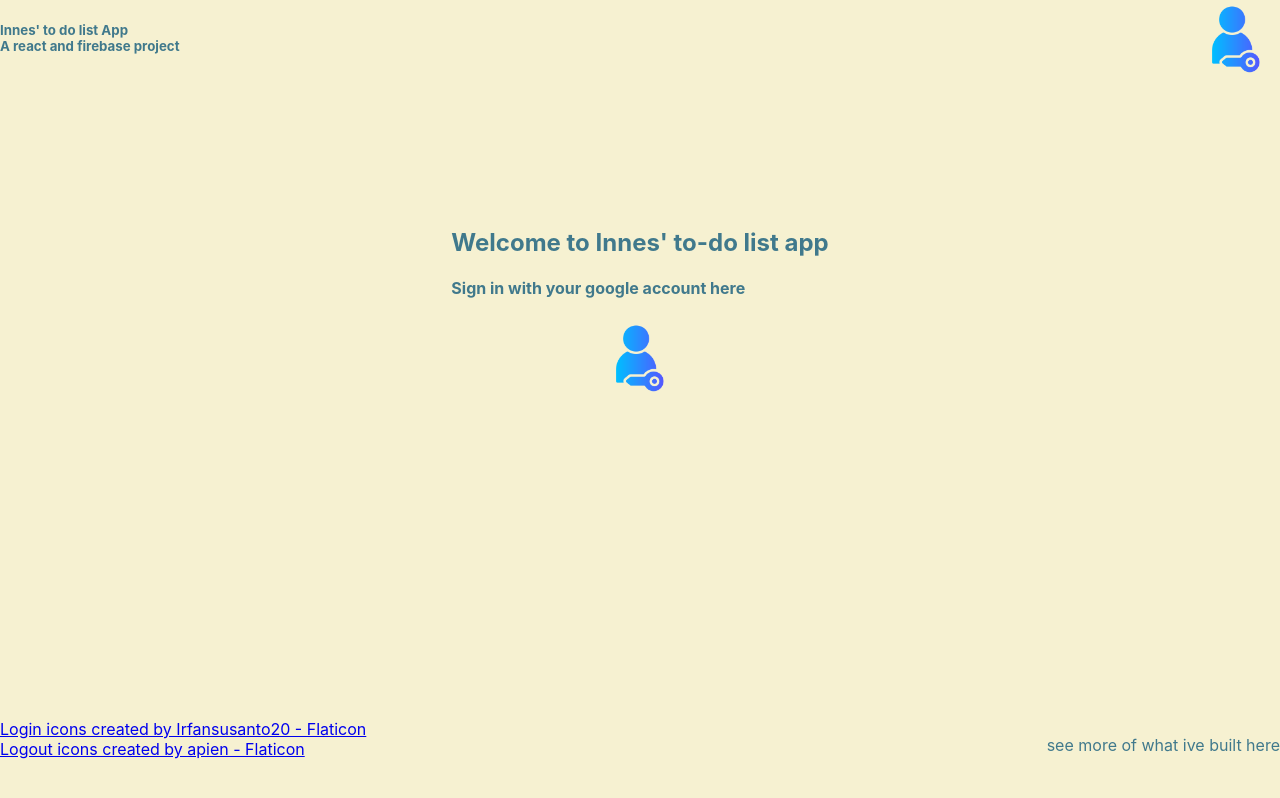
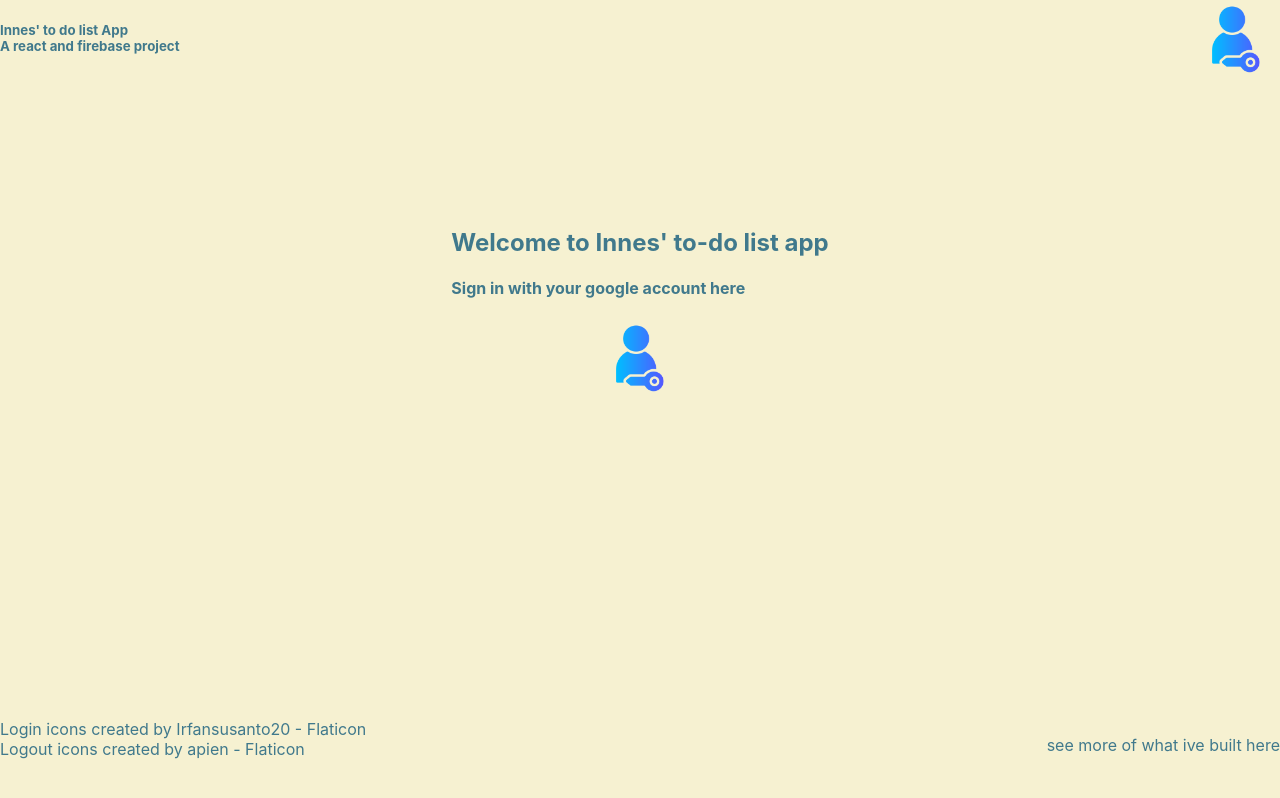
Before and after one commit to innes-ireland/to_do_list_firebase, a React (Create React App) app: page / in a window 1280 px wide. Built offline with nearby package versions, Linux system fonts and the light colour scheme; no server answers.

Commit message:
hyperlink styling added

```diff
--- a/src/App.css
+++ b/src/App.css
@@ -10,6 +10,15 @@ html {
   color: #40798C;
   background-color: #F6F1D1;
 
+}
+
+a {
+  color: #40798C;
+  text-decoration: none;
+}
+
+a:hover {
+  color: #70a9a1;
 }
 
 /* Navbar component Styling */
```
